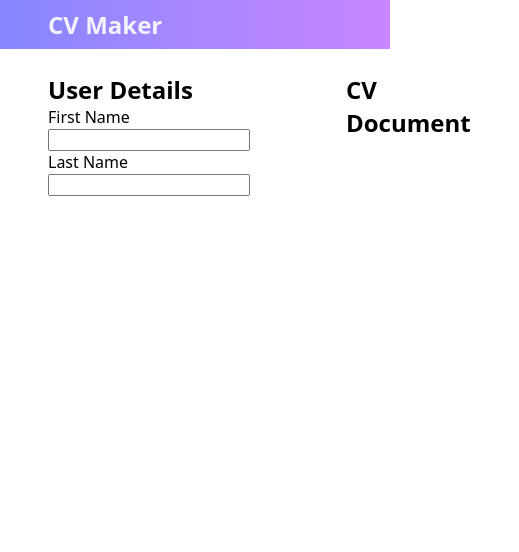
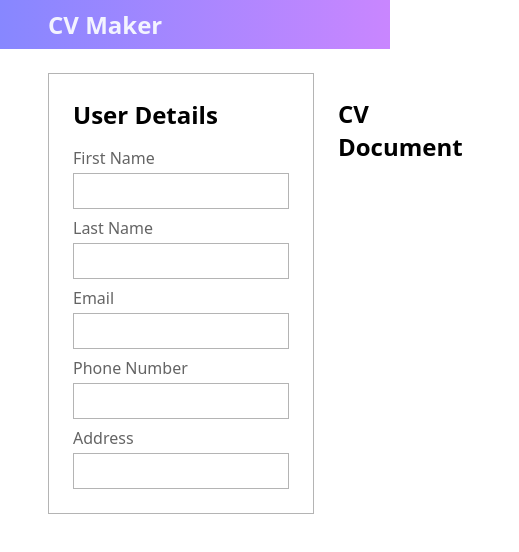
Before and after one commit to NotRelix/cv-maker, a React (Vite) app: page / in a window 390 px wide. Shown: the top 552 px of the page, 519 px wide, since content can reach past the window. Built offline with nearby package versions, Linux system fonts and the light colour scheme.

Commit message:
style: make user details responsive

```diff
--- a/src/App.css
+++ b/src/App.css
@@ -5,4 +5,5 @@
 
 .container__main {
   display: flex;
+  padding: 24px 48px;
 }
--- a/src/components/UserCV.jsx
+++ b/src/components/UserCV.jsx
@@ -6,6 +6,9 @@ const UserCV = ({ userInfo }) => {
       <h1>CV Document</h1>
       <section>
         <h1>{userInfo.firstName} {userInfo.lastName}</h1>
+        <h1>{userInfo.email}</h1>
+        <h1>{userInfo.phoneNumber}</h1>
+        <h1>{userInfo.address}</h1>
       </section>
     </article>
   )
--- a/src/components/UserDetails.jsx
+++ b/src/components/UserDetails.jsx
@@ -3,8 +3,10 @@ import '../styles/UserDetails.css';
 const UserDetails = ({ userInfo, onChange }) => {
   return (
     <article className='user-details'>
+      <div className="user-details__container">
         <h1>User Details</h1>
         <form action="">
+          <div className='user-details__field'>
             <label htmlFor="first-name">First Name</label>
             <input
               type="text"
@@ -13,6 +15,8 @@ const UserDetails = ({ userInfo, onChange }) => {
               value={userInfo.firstName}
               onChange={(e) => onChange(e, "firstName")}
             />
+          </div>
+          <div className='user-details__field'>
             <label htmlFor="last-name">Last Name</label>
             <input
               type="text"
@@ -20,7 +24,36 @@ const UserDetails = ({ userInfo, onChange }) => {
               name='last-name'
               onChange={(e) => onChange(e, "lastName")}
             />
+          </div>
+          <div className='user-details__field'>
+            <label htmlFor="email">Email</label>
+            <input
+              type="email"
+              id='email'
+              name='email'
+              onChange={(e) => onChange(e, "email")}
+            />
+          </div>
+          <div className='user-details__field'>
+            <label htmlFor="phone-number">Phone Number</label>
+            <input
+              type="number"
+              id='phone-number'
+              name='phone-number'
+              onChange={(e) => onChange(e, "phoneNumber")}
+            />
+          </div>
+          <div className='user-details__field'>
+            <label htmlFor="address">Address</label>
+            <input
+              type="text"
+              id='address'
+              name='address'
+              onChange={(e) => onChange(e, "address")}
+            />
+          </div>
         </form>
+      </div>
     </article>
   )
 }
--- a/src/data/userInfoData.js
+++ b/src/data/userInfoData.js
@@ -1,4 +1,7 @@
 export const userInfoData = {
   firstName: "",
   lastName: "",
+  email: "",
+  phoneNumber: "",
+  address: "",
 }
--- a/src/index.css
+++ b/src/index.css
@@ -1,5 +1,7 @@
 :root {
   --navbar-logo: rgb(243, 243, 255);
+  --muted-text: rgb(100, 100, 100);
+  --border: rgb(180, 180, 180);
 }
 
 * {
--- a/src/styles/UserCV.css
+++ b/src/styles/UserCV.css
@@ -1,4 +1,4 @@
 .user-cv {
   flex: 2;
-  padding: 24px 48px;
+  padding: 24px;
 }
--- a/src/styles/UserDetails.css
+++ b/src/styles/UserDetails.css
@@ -1,4 +1,42 @@
 .user-details {
   flex: 3;
-  padding: 24px 48px;
+  max-width: 800px;
 }
+
+.user-details__container {
+  display: flex;
+  gap: 16px;
+  flex-direction: column;
+  border: 1px solid var(--border);
+  padding: 24px;
+}
+
+.user-details__field {
+  display: inline-grid;
+  gap: 4px;
+}
+
+.user-details form {
+  display: grid;
+  gap: 8px 16px;
+}
+
+.user-details form div:last-child {
+  grid-column-start: 1;
+  grid-column-end: 3;
+}
+
+.user-details input {
+  border: 1px solid var(--border);
+  padding: 8px;
+}
+
+.user-details label {
+  color: var(--muted-text);
+}
+
+@media (max-width: 868px) {
+  .user-details form div:last-child {
+    grid-column: 1 / 1;
+  }
+}
```
Lines whose indentation alone changed are shown as unchanged.
